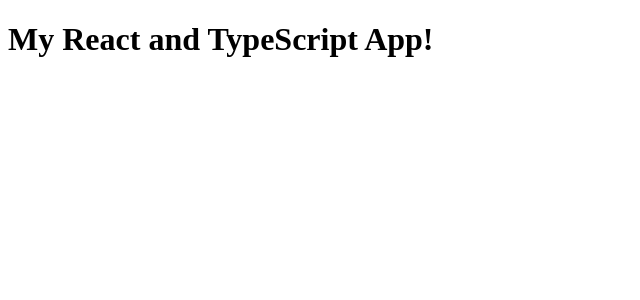
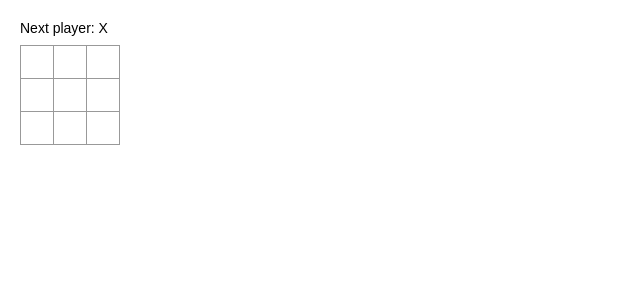
Before and after one commit to scharsc/react-test, a React app: page / in a window 1280 px wide. Shown: the top 300 px of the page, without its empty margins (0-640 px from the left). Built offline with nearby package versions, Linux system fonts and the light colour scheme.

Commit message:
Game running with typescript

```diff
--- a/src/index.tsx
+++ b/src/index.tsx
@@ -1,11 +1,12 @@
 import React from "react";
 import ReactDOM from "react-dom";
-
-const App = () => (
-    <h1>My React and TypeScript App!</h1>
-);
+import Game from './components/Home';
+import "./mystyle.css"
+// const App = () => (
+//     <h1>My React and TypeScript App!</h1>
+// );
 
 ReactDOM.render(
-    <App />,
+    <Game />,
     document.getElementById("root")
 );
```
